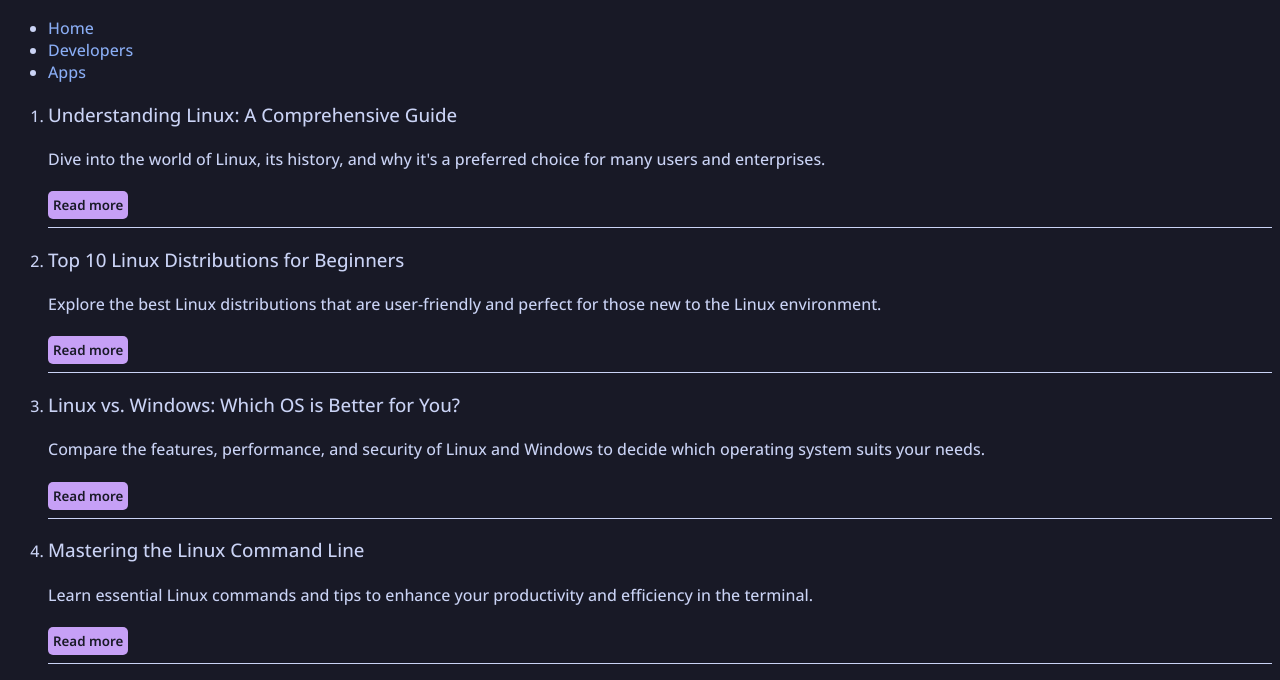
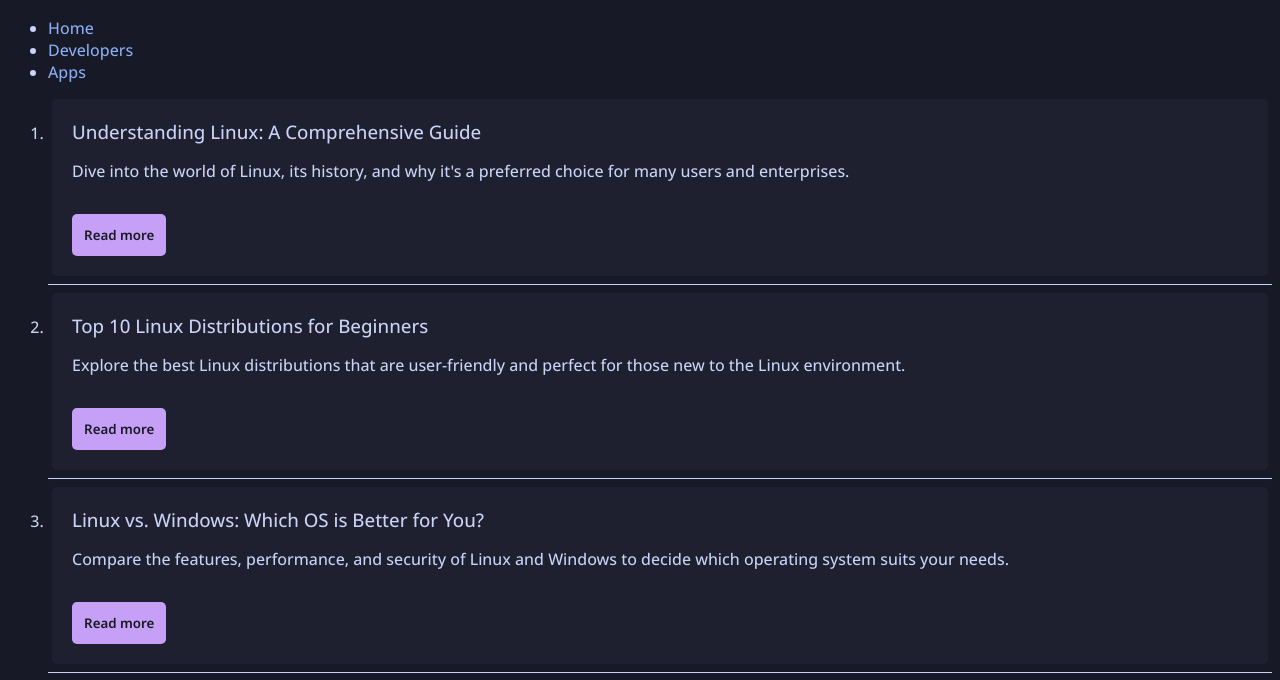
Before and after one commit to XuiuDevelopers/website, a plain HTML site: page index.html in a window 1280 px wide. Shown: the part 56-736 px from the top of the page. Drawn offline with Linux system fonts and the light colour scheme.

Commit message:
Update index.html

```diff
--- a/index.html
+++ b/index.html
@@ -21,9 +21,10 @@
       background: #c6a0f6;
       color: #181926;
       border: 0px;
-      padding: 5px;
+      padding: 1%;
       border-radius: 5px;
       font-weight: 600;
+      margin: 16px;
     }
 
     a {
@@ -35,6 +36,19 @@
       height: 1px;
       border: 0;
     }
+
+    article {
+        background: #1e2030;
+        margin: 4px;
+        padding: 4px;
+        border-radius: 5px;
+    }
+
+    article h3 ,h4 {
+        background: #1e2030;
+        margin: 16px;
+    }
+
   </style>
 
   <body>
```
